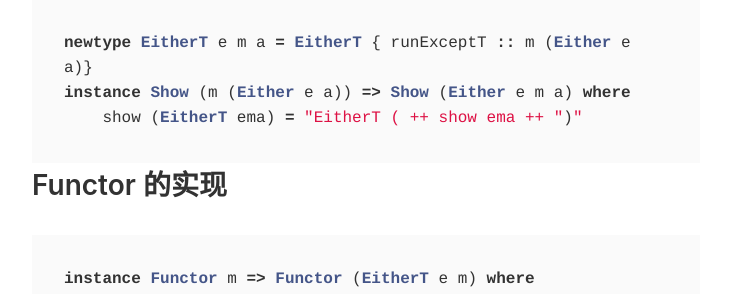
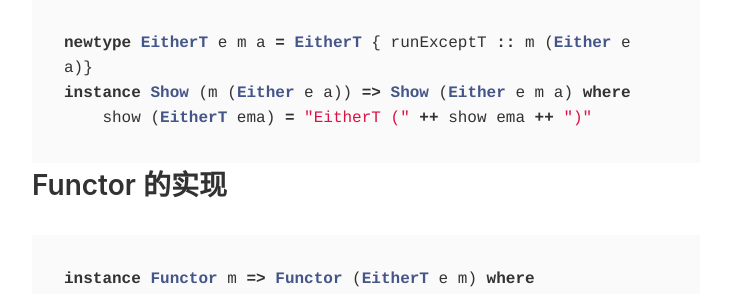
Before and after one commit to ddwolf/ddwolf.github.io, a Jekyll site: the page built from _posts/2026-03-11-EitherT-Monad.md, in a window 1280 px wide and 900 px high. Shown: the part 292-586 px from the top of the window, without its empty margins (274-1005 px from the left). Built offline with Jekyll 4.4.1, drawn with Linux system fonts in a browser that asks for light colours.

Commit message:
fix an issue

````diff
--- a/_posts/2026-03-11-EitherT-Monad.md
+++ b/_posts/2026-03-11-EitherT-Monad.md
@@ -7,7 +7,7 @@ date: 2026-03-11
 ```hs
 newtype EitherT e m a = EitherT { runExceptT :: m (Either e a)}
 instance Show (m (Either e a)) => Show (Either e m a) where
-    show (EitherT ema) = "EitherT ( ++ show ema ++ ")"
+    show (EitherT ema) = "EitherT (" ++ show ema ++ ")"
 ```
 ## Functor 的实现
 ```hs
````
